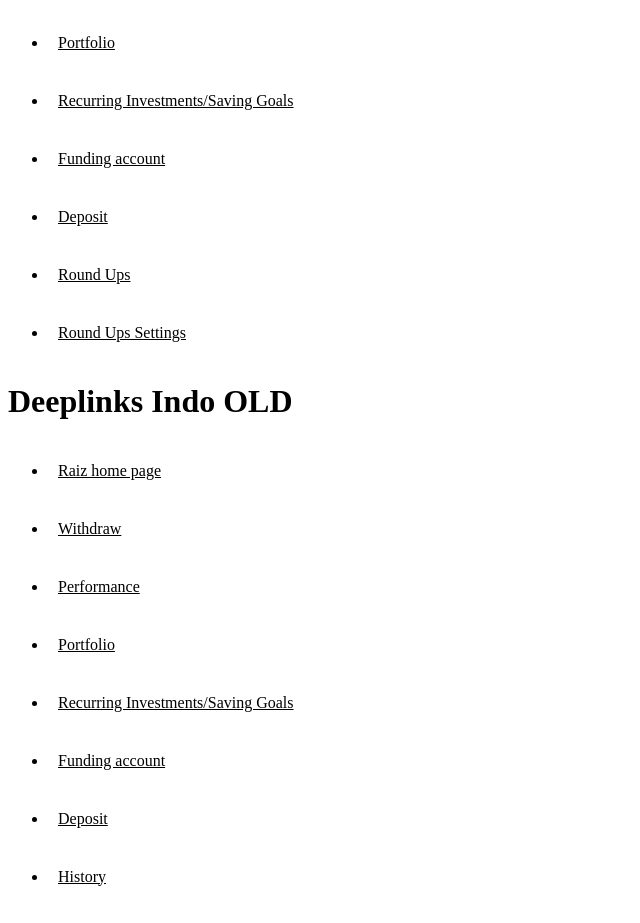
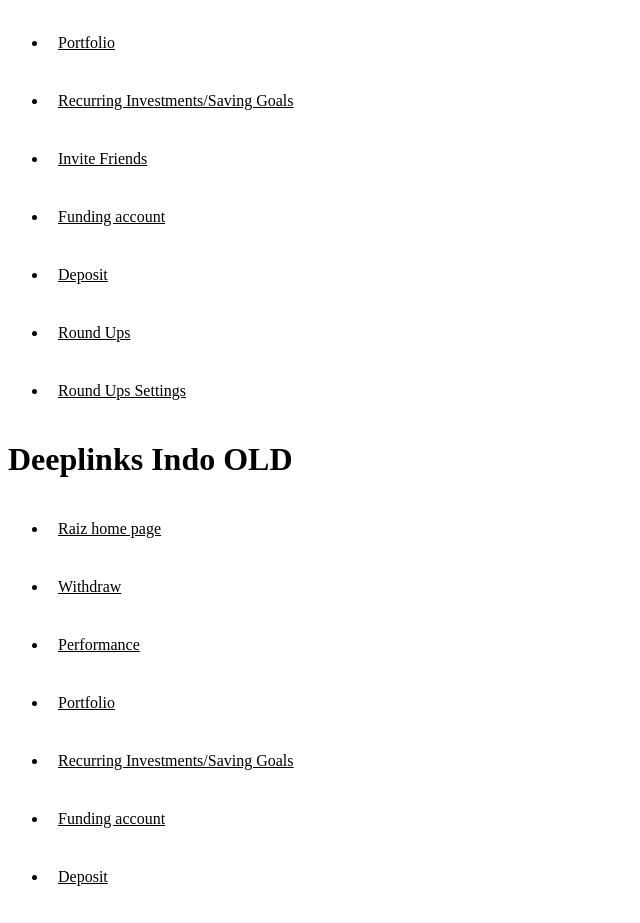
Before and after one commit to osipovaleks-onix/raizdeeplinks, a plain HTML site: page index.html in a window 1280 px wide. Shown: the part 2720-3643 px from the top of the page, without its empty margins (0-640 px from the left). Drawn offline with Linux system fonts and the light colour scheme.

Commit message:
Update index.html

```diff
--- a/index.html
+++ b/index.html
@@ -72,6 +72,7 @@
     <li><a href="raiz-id://performance">Performance</a></li>
     <li><a href="raiz-id://portfolio">Portfolio</a></li>
     <li><a href="raiz-id://recurring_investments">Recurring Investments/Saving Goals</a></li>
+    <li><a href="raiz-id://invite_friends">Invite Friends</a></li>
     <li><a href="raiz-id://funding_account">Funding account</a></li>
     <li><a href="raiz-id://deposit">Deposit</a></li>
     <li><a href="raiz-id://round_ups">Round Ups</a></li>
```
